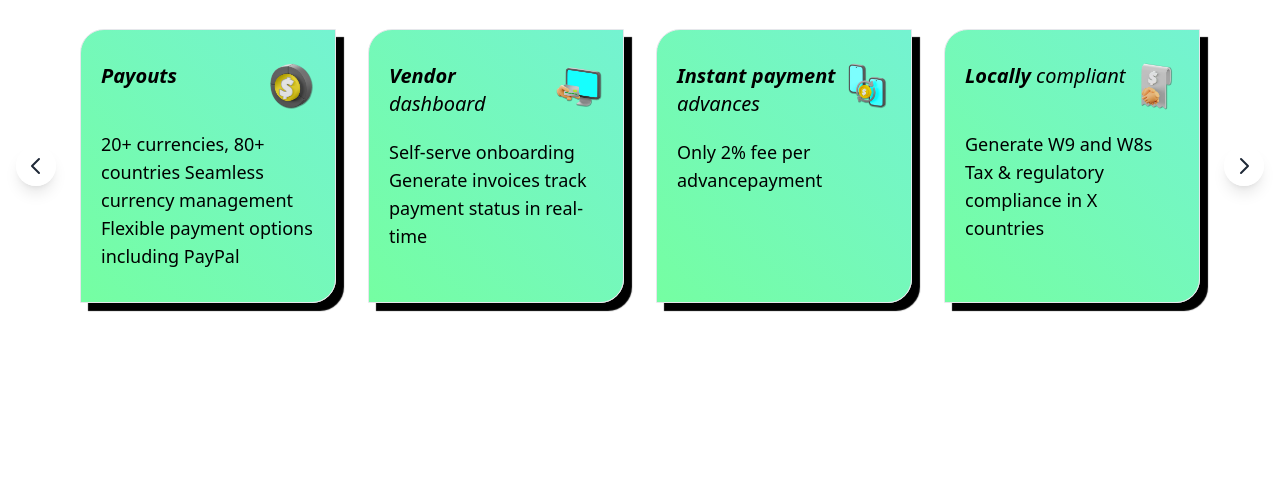
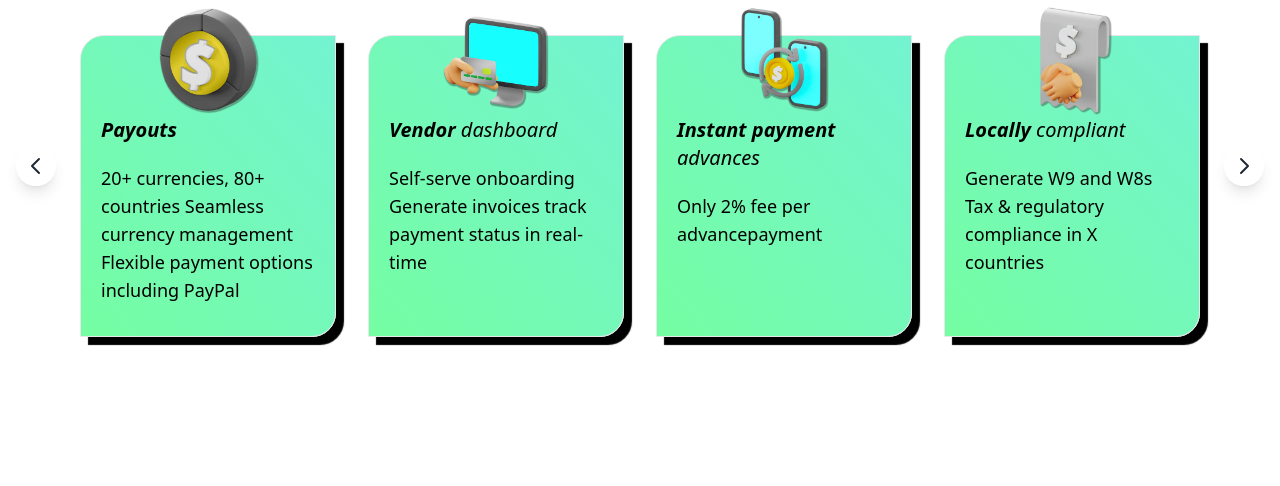
Before and after one commit to Jo5ean/innovalab, an Astro site: page /components/Relief in a window 1280 px wide. Shown: the part 314-800 px from the top of the page. Built offline with nearby package versions, Linux system fonts and the light colour scheme; Astro itself is replaced by a stand-in of ours.

Commit message:
Modificar el componente Relief para mejorar el diseño y la presentación de las tarjetas. Se añadió un margen superior al carrusel y se reorganizó la estructura de los elementos dentro de las tarjetas, cambiando de una disposición horizontal a una vertical para una mejor visualización de la imagen y el texto.

```diff
--- a/src/pages/components/Relief.astro
+++ b/src/pages/components/Relief.astro
@@ -13,7 +13,7 @@ import { cards } from "@/enum/data";
         <div class="overflow-hidden">
             <div
                 id="carousel-content"
-                class="flex transition-transform duration-300 ease-in-out h-full"
+                class="flex transition-transform duration-300 ease-in-out h-full mt-10"
             >
                 {
                     cards.map((item) => {
@@ -27,15 +27,15 @@ import { cards } from "@/enum/data";
                         return (
                             <div class="flex-shrink-0 w-full md:w-1/2 lg:w-1/3 xl:w-1/4 p-4 h-full">
                                 <div class="card flex flex-col items-start justify-start px-5 py-8 bg-gradient-to-tr from-secondary to-primary text-black rounded-tl-3xl rounded-br-3xl border w-full h-full gap-y-5">
-                                    <div class="flex flex-row gap-x-1 max-w-full items-stretch justify-between w-full">
+                                    <div class="flex flex-col gap-x-1 max-w-full items-stretch justify-between w-full">
+                                        <img
+                                            class="w-28 h-28 object-contain mx-auto -mt-16"
+                                            src={item.image}
+                                            alt={item.title}
+                                        />
                                         <h3 class="text-xl italic">
                                             <b>{title}</b> {subtitle}
                                         </h3>
-                                        <img
-                                            class="w-12 h-12 flex-shrink-0"
-                                            src={item.image}
-                                            alt={item.title}
-                                        />
                                     </div>
                                     <p class="text-lg flex-grow">
                                         {item.description}
```
